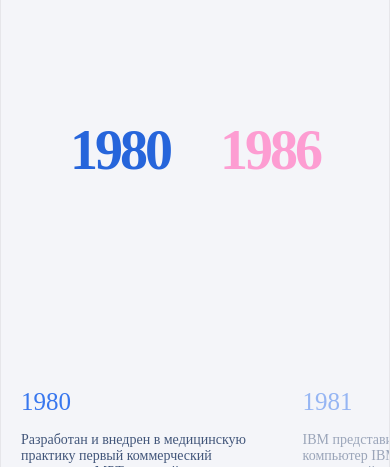
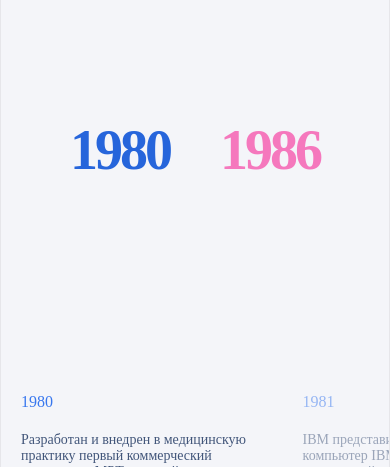
Before and after one commit to Visheyt/History-dates, a React app: page / in a window 390 px wide. Shown: the part 188-655 px from the top of the page. Built offline with nearby package versions, Linux system fonts and the light colour scheme.

Commit message:
fix: adaptive styles fix

```diff
--- a/src/components/dates/dates.scss
+++ b/src/components/dates/dates.scss
@@ -16,7 +16,7 @@
   color: rgb(38, 101, 219);
 }
 .dates__end-date {
-  color: rgb(253, 157, 210);
+  color: rgb(245, 120, 189);
 }
 
 @media (max-width: 768px) {
--- a/src/components/history-block/history-block.scss
+++ b/src/components/history-block/history-block.scss
@@ -52,6 +52,7 @@
   }
 }
 
+@media (max-width: 1200px) {
   .swiper-slide {
     transition: opacity 0.3s ease;
     opacity: 0.5;
@@ -61,3 +62,4 @@
   .swiper-slide.swiper-slide-active {
     opacity: 1;
   }
+}
--- a/src/components/history-card/history-card.scss
+++ b/src/components/history-card/history-card.scss
@@ -22,4 +22,7 @@
     min-height: 200px;
     justify-content: flex-start;
   }
+  .history-card header {
+    font-size: 16px;
+  }
 }
--- a/src/components/pagintaion/pagination.scss
+++ b/src/components/pagintaion/pagination.scss
@@ -7,6 +7,7 @@
   bottom: 32px;
   left: 50%;
   transform: translateX(-50%);
+  display: none;
 
   .pagination-dot {
     width: 6px;
@@ -25,4 +26,7 @@
       background-color: var(--blue);
     }
   }
+  @media (max-width: 768px) {
+    display: flex;
+  }
 }
--- a/src/main.scss
+++ b/src/main.scss
@@ -57,21 +57,15 @@ button:disabled {
   }
 }
 
-@media (max-width: 600px) {
-  p {
-    font-size: 14px;
-  }
+@media (max-width: 630px) {
   h1 {
-    font-size: 20px;
+    font-size: 35px;
   }
   h2 {
     font-size: 100px;
   }
 }
-@media (max-width: 400px) {
-  p {
-    font-size: 14px;
-  }
+@media (max-width: 420px) {
   h1 {
     font-size: 20px;
   }
```
Lines whose indentation alone changed are shown as unchanged.
